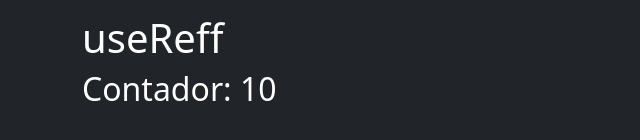
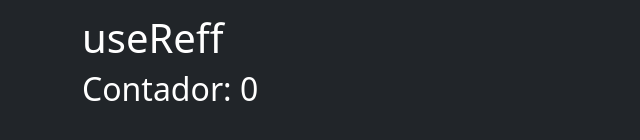
Before and after one commit to Fernando-ui/React-Typescript, a React (Create React App) app: page / in a window 1280 px wide. Shown: the part 938-1078 px from the top of the page, without its empty margins (0-640 px from the left). Before the commit the page ends 1055 px from the top, so only its background shows below. Built offline with nearby package versions, Linux system fonts and the light colour scheme.

Commit message:
Anadiendo p1

```diff
--- a/src/components/ContadorRed.tsx
+++ b/src/components/ContadorRed.tsx
@@ -1,4 +1,4 @@
-import React from "react";
+import React, { useReducer } from "react";
 
 const initialState = {
   contador: 0,
@@ -9,7 +9,7 @@ type ActionType = {
 };
 
 
-const contadorReducer = (state: typeof initialState, action: ActionType) => {
+const contadorReducer = (state: typeof initialState, action:ActionType) => {
   switch (action.type) {
     case 'incrementar':
         return{
@@ -22,10 +22,18 @@ const contadorReducer = (state: typeof initialState, action: ActionType) => {
 };
 
 export const ContadorRed = () => {
+
+    const [contadorState, dispatch] = useReducer(contadorReducer, initialState );
+
   return (
     <>
       <h1>useReff</h1>
-      <h2> Contador: 10</h2>
+      <h2> Contador: {contadorState.contador }</h2>
+      <br />
+      <br />
+      <br />
+      <br />
+      <br />
     </>
   );
 };
```
